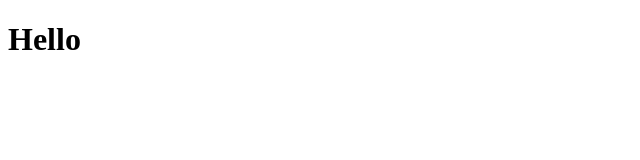
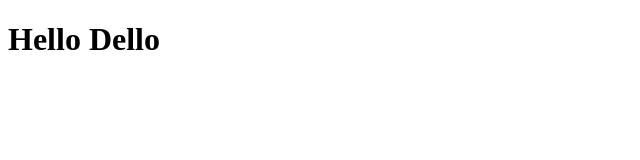
Before and after one commit to mechdevanu/coursera-wd, a plain HTML site: page index.html in a window 1280 px wide. Shown: the whole page, without its empty margins (0-640 px from the left). Drawn offline with Linux system fonts and the light colour scheme.

Commit message:
Update index.html

```diff
--- a/index.html
+++ b/index.html
@@ -6,6 +6,6 @@
 	<title>Hello!</title>
 </head>
 <body>
-	<h1>Hello</h1>
+	<h1>Hello Dello</h1>
 </body>
 </html>
```
